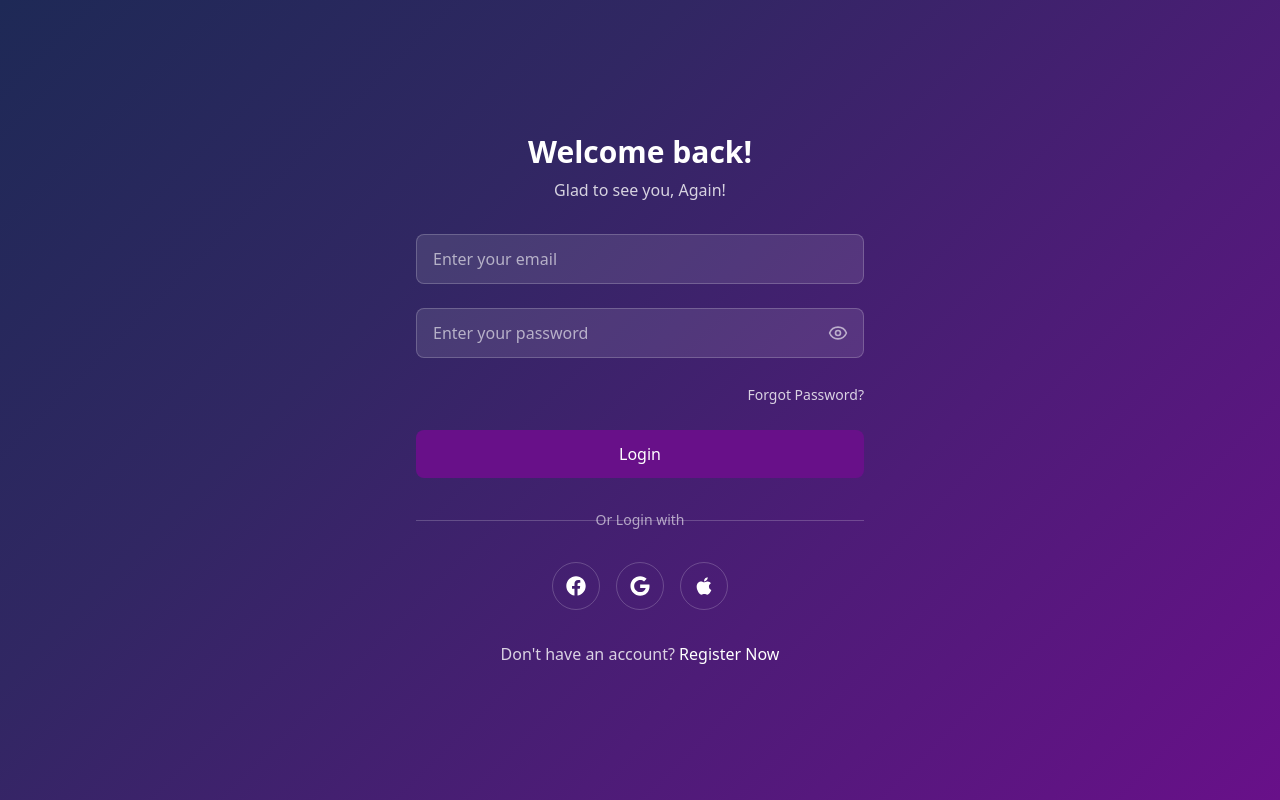
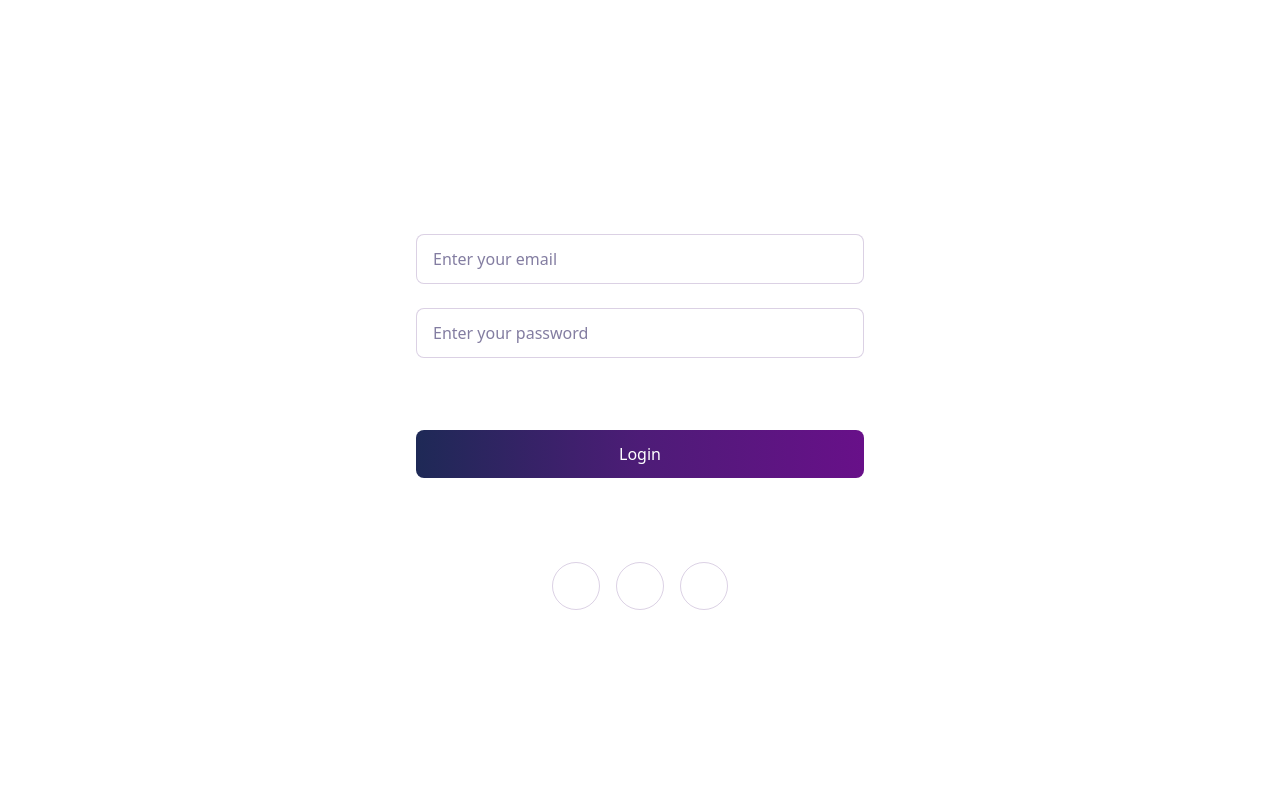
Before and after one commit to lucytang313/colorful-login-portal, a React (Vite) app: page /login in a window 1280 px wide. Built offline with nearby package versions, Linux system fonts and the light colour scheme.

Commit message:
Update UI with Gradient Elements
Modified the styles to maintain a white background while incorporating gradient colors into buttons, input fields, and text elements for a more visually appealing design.
[skip gpt_engineer]

```diff
--- a/src/index.css
+++ b/src/index.css
@@ -41,22 +41,22 @@
     @apply border-border;
   }
   body {
-    @apply bg-background text-foreground;
+    @apply bg-white text-foreground;
   }
 }
 
 .auth-gradient {
-  background: linear-gradient(135deg, #1E2956 0%, #312763 33%, #4D1C77 66%, #681089 100%);
+  @apply bg-white;
 }
 
 .social-button {
-  @apply flex items-center justify-center w-12 h-12 rounded-full border border-white/20 hover:bg-white/10 transition-colors;
+  @apply flex items-center justify-center w-12 h-12 rounded-full border border-[#4D1C77]/20 hover:bg-[#4D1C77]/5 transition-colors text-[#312763];
 }
 
 .auth-input {
-  @apply w-full px-4 py-3 bg-white/10 border border-white/20 rounded-lg text-white placeholder:text-white/60 focus:outline-none focus:ring-2 focus:ring-white/30;
+  @apply w-full px-4 py-3 bg-white border border-[#4D1C77]/20 rounded-lg text-[#1E2956] placeholder:text-[#312763]/60 focus:outline-none focus:ring-2 focus:ring-[#4D1C77]/30;
 }
 
 .auth-button {
-  @apply w-full bg-[#681089] hover:bg-[#4D1C77] text-white font-medium py-3 rounded-lg transition-colors focus:outline-none focus:ring-2 focus:ring-white/30;
+  @apply w-full bg-gradient-to-r from-[#1E2956] via-[#4D1C77] to-[#681089] text-white font-medium py-3 rounded-lg transition-all hover:shadow-lg hover:scale-[1.02] focus:outline-none focus:ring-2 focus:ring-[#4D1C77]/30;
 }
```
